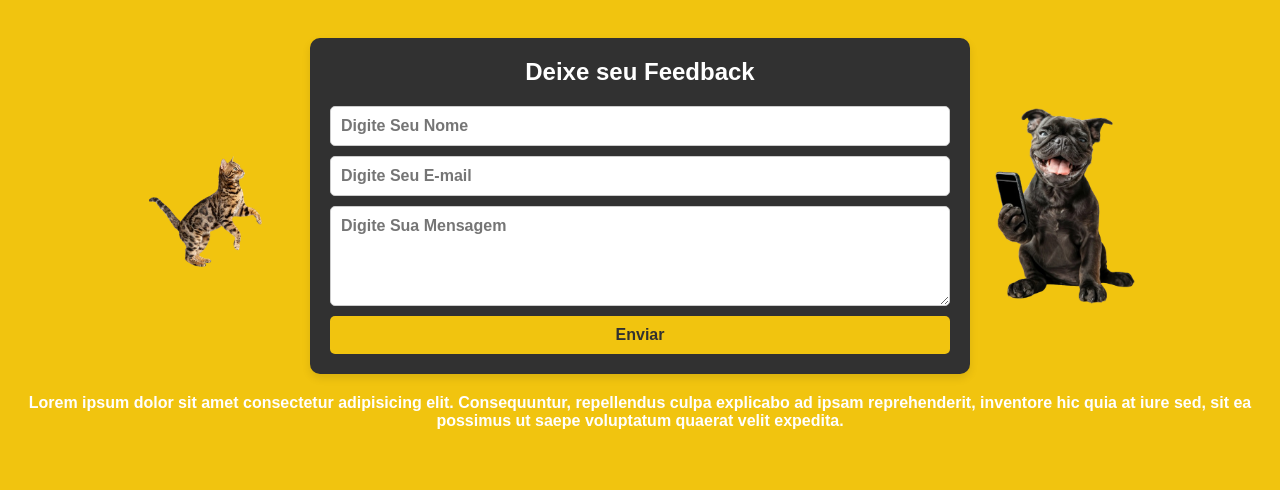
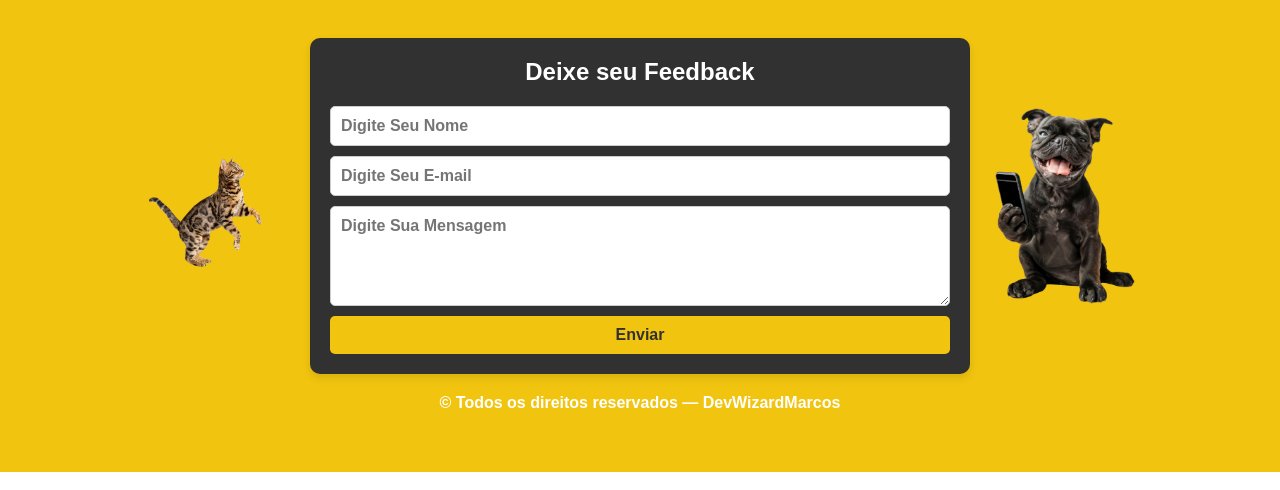
Before and after one commit to DevWizardMarcos/ProjetoFinalPrataHTMLCSS, a plain HTML site: page index.html in a window 1280 px wide. Shown: the part 1955-2445 px from the top of the page. Drawn offline with Linux system fonts and the light colour scheme.

Commit message:
Update index.html

```diff
--- a/index.html
+++ b/index.html
@@ -174,7 +174,7 @@
         </section>
 
         <div id="todos-os-direitos">
-            <p>Lorem ipsum dolor sit amet consectetur adipisicing elit. Consequuntur, repellendus culpa explicabo ad ipsam reprehenderit, inventore hic quia at iure sed, sit ea possimus ut saepe voluptatum quaerat velit expedita.</p>
+            <p>© Todos os direitos reservados — DevWizardMarcos</p>
         </div>
 
 
```
